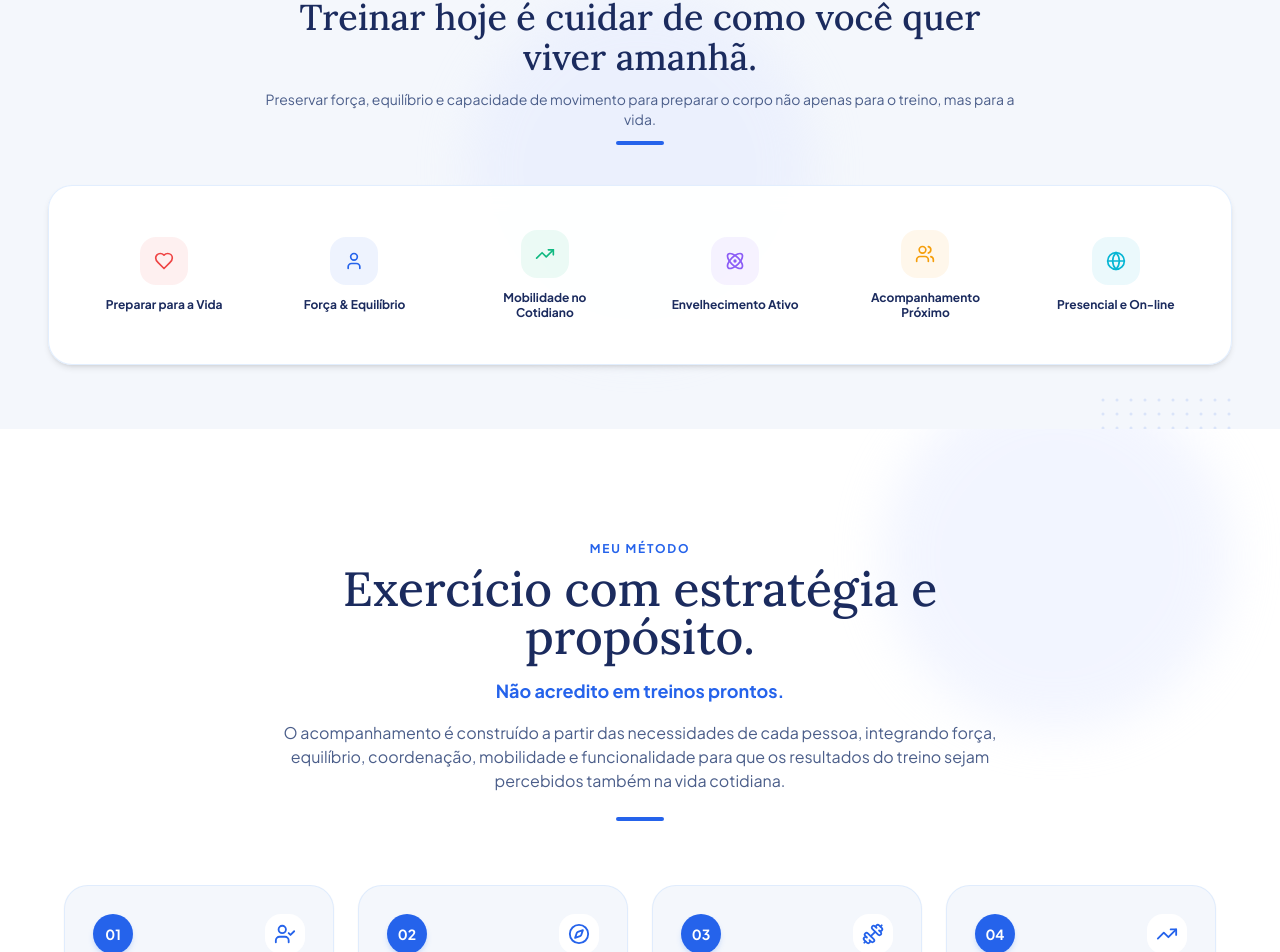
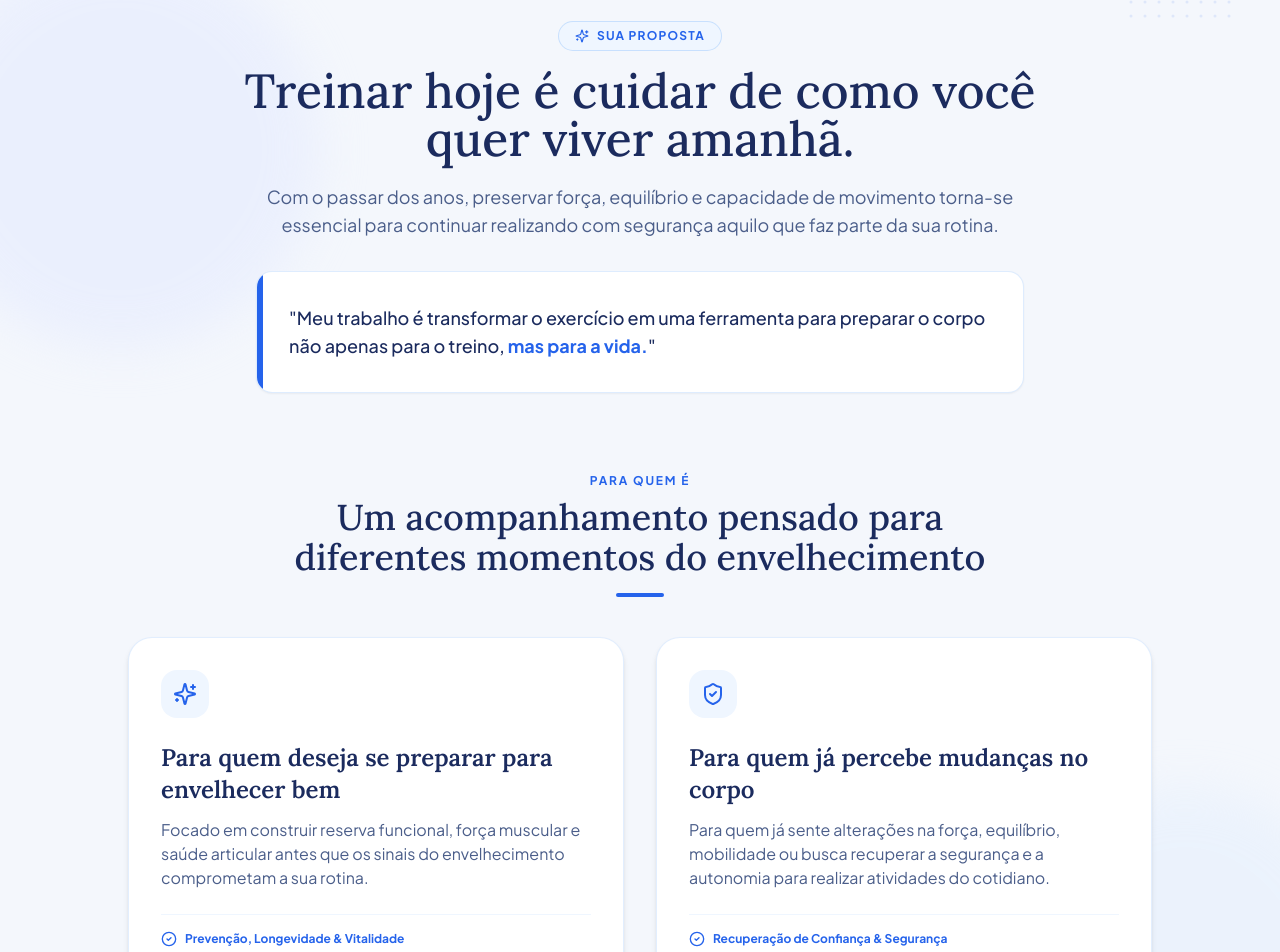
Before and after one commit to Vitorlocorreia/lpariellemartins, a React (Vite) app: page / in a window 1280 px wide. Shown: the part 2419-3371 px from the top of the page. Built offline with nearby package versions, Linux system fonts and the light colour scheme.

Commit message:
feat: adapt Sua Proposta section specifically for Sections 2 and 3 copy

```diff
--- a/src/components/WhyTrainSection.jsx
+++ b/src/components/WhyTrainSection.jsx
@@ -1,5 +1,5 @@
 import React, { useEffect, useRef } from 'react';
-import { Heart, User, TrendingUp, Atom, Users, Globe } from 'lucide-react';
+import { Sparkles, ShieldCheck, CheckCircle2, ArrowRight } from 'lucide-react';
 import BackgroundCircle from './decorations/BackgroundCircle';
 import DottedPattern from './decorations/DottedPattern';
 import gsap from 'gsap';
@@ -15,12 +15,12 @@ export default function WhyTrainSection() {
     if (!section) return;
 
     const ctx = gsap.context(() => {
-      gsap.fromTo('.pillar-item',
-        { opacity: 0, y: 25 },
+      gsap.fromTo('.proposta-card-anim',
+        { opacity: 0, y: 30 },
         {
-          opacity: 1, y: 0, stagger: 0.08, duration: 0.6,
+          opacity: 1, y: 0, stagger: 0.15, duration: 0.8,
           ease: 'power2.out', clearProps: 'all',
-          scrollTrigger: { trigger: section }
+          scrollTrigger: { trigger: section, start: 'top 80%' }
         }
       );
     }, section);
@@ -28,60 +28,96 @@ export default function WhyTrainSection() {
     return () => ctx.revert();
   }, []);
 
-  const items = [
-    { icon: Heart, label: 'Preparar para a Vida', color: '#EF4444' },
-    { icon: User, label: 'Força & Equilíbrio', color: '#2563EB' },
-    { icon: TrendingUp, label: 'Mobilidade no Cotidiano', color: '#10B981' },
-    { icon: Atom, label: 'Envelhecimento Ativo', color: '#8B5CF6' },
-    { icon: Users, label: 'Acompanhamento Próximo', color: '#F59E0B' },
-    { icon: Globe, label: 'Presencial e On-line', color: '#06B6D4' },
-  ];
+  return (
+    <section ref={sectionRef} id="proposta" className="py-20 lg:py-28 bg-[#F4F7FC] relative overflow-hidden">
+      <BackgroundCircle size={400} color="#E0E7FF" opacity={0.45} className="top-10 -left-20 z-0" />
+      <BackgroundCircle size={350} color="#DBEAFE" opacity={0.35} className="bottom-10 -right-20 z-0" />
+      <DottedPattern rows={5} cols={8} color="#2563EB" opacity={0.1} className="absolute top-12 right-12 z-0 hidden sm:block" />
 
-  return (
-    <section ref={sectionRef} className="py-16 bg-[#F4F7FC] relative overflow-hidden">
-      <BackgroundCircle size={350} color="#E0E7FF" opacity={0.4} className="top-1/2 left-1/2 -translate-x-1/2 -translate-y-1/2 z-0" />
-      <DottedPattern rows={4} cols={10} color="#2563EB" opacity={0.12} className="absolute -bottom-4 right-12 z-0 hidden sm:block" />
+      <div className="max-w-7xl mx-auto px-4 sm:px-6 lg:px-12 relative z-10 space-y-16">
 
-      <div className="max-w-7xl mx-auto px-4 sm:px-6 lg:px-12 relative z-10">
+        {/* ── 2. SUA PROPOSTA ── */}
+        <div className="max-w-4xl mx-auto text-center proposta-card-anim">
+          <div className="inline-flex items-center gap-2 bg-blue-50 border border-blue-200/80 text-[#2563EB] text-xs font-bold tracking-widest uppercase px-4 py-1.5 rounded-full mb-4">
+            <Sparkles size={14} className="text-[#2563EB]" />
+            Sua Proposta
+          </div>
 
-        <div className="text-center mb-10 max-w-3xl mx-auto">
-          <span className="text-xs font-bold tracking-[0.15em] text-[#2563EB] uppercase mb-2 block">
-            Sua Proposta
-          </span>
-          <h2 className="font-serif text-3xl sm:text-4xl text-[#1B2B5E] font-medium leading-tight">
+          <h2 className="font-serif text-3xl sm:text-4xl lg:text-5xl text-[#1B2B5E] font-medium leading-tight mb-5">
             Treinar hoje é cuidar de como você quer viver amanhã.
           </h2>
-          <p className="text-xs sm:text-sm text-[#4B5E8A] mt-3 leading-relaxed">
-            Preservar força, equilíbrio e capacidade de movimento para preparar o corpo não apenas para o treino, mas para a vida.
+
+          <p className="text-[#4B5E8A] text-base sm:text-lg leading-relaxed max-w-3xl mx-auto mb-8">
+            Com o passar dos anos, preservar força, equilíbrio e capacidade de movimento torna-se essencial para continuar realizando com segurança aquilo que faz parte da sua rotina.
           </p>
-          <div className="h-1 w-12 bg-[#2563EB] mx-auto mt-3 rounded-full" />
+
+          <div className="bg-white rounded-2xl p-6 sm:p-8 border border-blue-100/90 shadow-sm max-w-3xl mx-auto text-left relative overflow-hidden">
+            <div className="absolute left-0 top-0 bottom-0 w-1.5 bg-[#2563EB]" />
+            <p className="text-base sm:text-lg font-medium text-[#1B2B5E] leading-relaxed">
+              "Meu trabalho é transformar o exercício em uma ferramenta para preparar o corpo não apenas para o treino, <strong className="text-[#2563EB] font-bold">mas para a vida.</strong>"
+            </p>
+          </div>
         </div>
 
-        <div className="bg-white/95 backdrop-blur-md rounded-3xl p-6 sm:p-8 border border-blue-100/80 shadow-md grid grid-cols-2 md:grid-cols-3 lg:grid-cols-6 gap-6 items-center">
-          {items.map((item, idx) => {
-            const IconComp = item.icon;
-            return (
-              <div
-                key={idx}
-                className="pillar-item group flex flex-col items-center text-center space-y-3 p-3 rounded-2xl cursor-default transition-all duration-300 hover:bg-blue-50/80 hover:scale-105 hover:shadow-sm"
-              >
-                <div
-                  className="w-12 h-12 rounded-2xl flex items-center justify-center transition-all duration-300 group-hover:scale-110 group-hover:shadow-md"
-                  style={{
-                    background: `${item.color}14`,
-                    boxShadow: `0 0 0 0 ${item.color}30`,
-                  }}
-                  onMouseEnter={e => { e.currentTarget.style.boxShadow = `0 0 0 6px ${item.color}20`; }}
-                  onMouseLeave={e => { e.currentTarget.style.boxShadow = `0 0 0 0 ${item.color}30`; }}
-                >
-                  <IconComp size={20} style={{ color: item.color }} />
+        {/* ── 3. PARA QUEM É ── */}
+        <div className="proposta-card-anim pt-4">
+          <div className="text-center mb-10 max-w-3xl mx-auto">
+            <span className="text-xs font-bold tracking-[0.15em] text-[#2563EB] uppercase mb-2 block">
+              Para Quem É
+            </span>
+            <h3 className="font-serif text-2xl sm:text-3xl lg:text-4xl text-[#1B2B5E] font-medium">
+              Um acompanhamento pensado para diferentes momentos do envelhecimento
+            </h3>
+            <div className="h-1 w-12 bg-[#2563EB] mx-auto mt-4 rounded-full" />
+          </div>
+
+          <div className="grid grid-cols-1 md:grid-cols-2 gap-8 max-w-5xl mx-auto">
+            {/* Card 1: Preparar para envelhecer bem */}
+            <div className="bg-white rounded-3xl p-8 border border-blue-100/80 shadow-md flex flex-col justify-between hover:border-blue-200 hover:shadow-lg transition-all duration-300">
+              <div>
+                <div className="w-12 h-12 rounded-2xl bg-blue-50 text-[#2563EB] flex items-center justify-center mb-6">
+                  <Sparkles size={24} />
                 </div>
-                <span className="text-xs font-bold text-[#1B2B5E] leading-tight group-hover:text-[#2563EB] transition-colors">
-                  {item.label}
-                </span>
+                <h4 className="font-serif text-2xl font-semibold text-[#1B2B5E] mb-3">
+                  Para quem deseja se preparar para envelhecer bem
+                </h4>
+                <p className="text-[#4B5E8A] text-sm sm:text-base leading-relaxed mb-6">
+                  Focado em construir reserva funcional, força muscular e saúde articular antes que os sinais do envelhecimento comprometam a sua rotina.
+                </p>
               </div>
-            );
-          })}
+
+              <div className="flex items-center gap-2 text-xs font-bold text-[#2563EB] pt-4 border-t border-blue-50">
+                <CheckCircle2 size={16} />
+                <span>Prevenção, Longevidade & Vitalidade</span>
+              </div>
+            </div>
+
+            {/* Card 2: Mudanças na rotina */}
+            <div className="bg-white rounded-3xl p-8 border border-blue-100/80 shadow-md flex flex-col justify-between hover:border-blue-200 hover:shadow-lg transition-all duration-300">
+              <div>
+                <div className="w-12 h-12 rounded-2xl bg-blue-50 text-[#2563EB] flex items-center justify-center mb-6">
+                  <ShieldCheck size={24} />
+                </div>
+                <h4 className="font-serif text-2xl font-semibold text-[#1B2B5E] mb-3">
+                  Para quem já percebe mudanças no corpo
+                </h4>
+                <p className="text-[#4B5E8A] text-sm sm:text-base leading-relaxed mb-6">
+                  Para quem já sente alterações na força, equilíbrio, mobilidade ou busca recuperar a segurança e a autonomia para realizar atividades do cotidiano.
+                </p>
+              </div>
+
+              <div className="flex items-center gap-2 text-xs font-bold text-[#2563EB] pt-4 border-t border-blue-50">
+                <CheckCircle2 size={16} />
+                <span>Recuperação de Confiança & Segurança</span>
+              </div>
+            </div>
+          </div>
+
+          <div className="text-center mt-10">
+            <p className="inline-block bg-white px-6 py-3 rounded-full border border-blue-100 shadow-xs text-sm font-semibold text-[#1B2B5E]">
+              Cada pessoa parte de um ponto diferente. <span className="text-[#2563EB]">E é a partir dele que o trabalho começa.</span>
+            </p>
+          </div>
         </div>
 
       </div>
```
